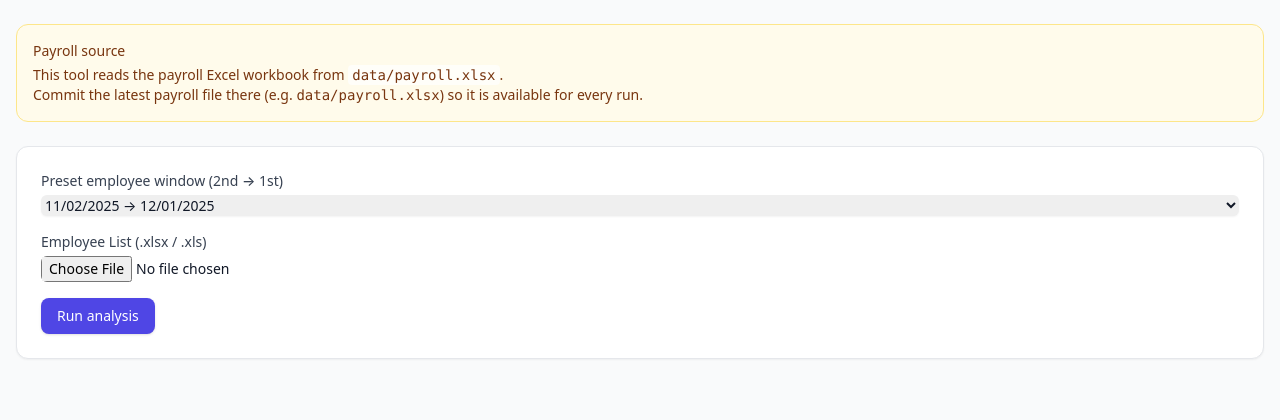
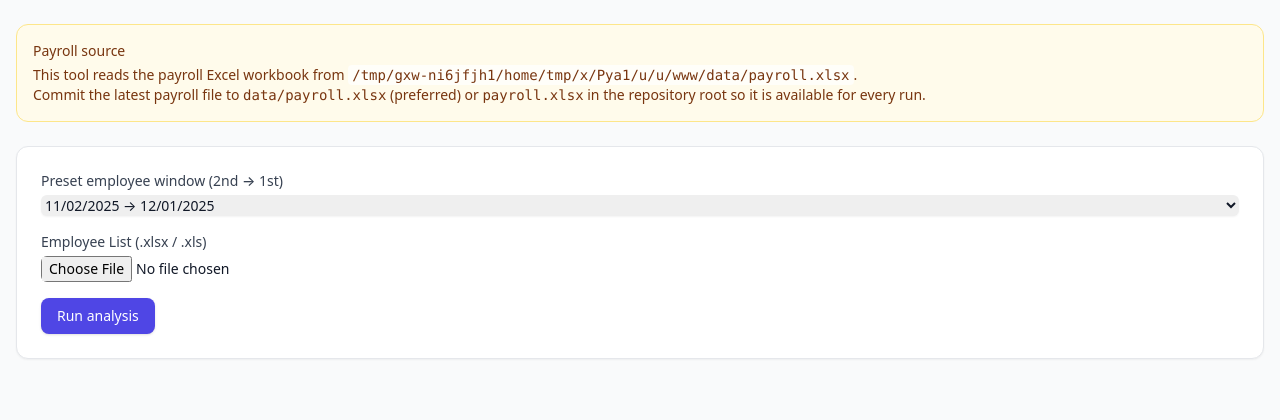
Before and after one commit to JBiddlecome/GoLive_Staffing, a FastAPI app: page /health-benefits in a window 1280 px wide. Shown: the part 221-641 px from the top of the page. Run offline with FastAPI, Linux system fonts and the light colour scheme; some libraries are stand-ins or nearby versions.

Commit message:
Improve payroll workbook discovery

```diff
--- a/apps/health_benefits/views.py
+++ b/apps/health_benefits/views.py
@@ -13,7 +13,15 @@ from fastapi.templating import Jinja2Templates
 templates = Jinja2Templates(directory="templates")
 router = APIRouter()
 
-PAYROLL_SOURCE = Path("data/payroll.xlsx")
+BASE_DIR = Path(__file__).resolve().parents[2]
+PAYROLL_SEARCH_PATHS = [BASE_DIR / "data" / "payroll.xlsx", BASE_DIR / "payroll.xlsx"]
+
+
+def _resolve_payroll_source() -> Path:
+    for candidate in PAYROLL_SEARCH_PATHS:
+        if candidate.exists():
+            return candidate
+    return PAYROLL_SEARCH_PATHS[0]
 
 
 def normalize_columns(df: pd.DataFrame) -> pd.DataFrame:
@@ -107,12 +115,13 @@ def _build_context(
     allowed_labels = {preset["value"] for preset in presets}
     default_label = _default_preset_label(presets)
     chosen_label = selected_label if selected_label in allowed_labels else default_label
+    payroll_path = _resolve_payroll_source()
 
     context: Dict[str, object] = {
         "request": request,
         "presets": presets,
         "selected_preset": chosen_label,
-        "payroll_path": str(PAYROLL_SOURCE),
+        "payroll_path": str(payroll_path),
         "error": error,
         "info": info,
         "message": message,
@@ -351,13 +360,15 @@ async def analyze(
     payroll_end_ts = pd.Timestamp(payroll_end)
     payroll_window = _format_window(payroll_start, payroll_end)
 
-    if not PAYROLL_SOURCE.exists():
+    payroll_source = _resolve_payroll_source()
+
+    if not payroll_source.exists():
         context = _build_context(
             request,
             selected_label=selected["value"],
             error=(
                 "Payroll workbook not found. Upload the payroll Excel file to the repository at "
-                f"{PAYROLL_SOURCE} so it can be reused."
+                f"{PAYROLL_SEARCH_PATHS[0]} (preferred) or {PAYROLL_SEARCH_PATHS[1]} so it can be reused."
             ),
             employee_preview=employee_preview,
             employee_window=employee_window,
@@ -366,7 +377,7 @@ async def analyze(
         return templates.TemplateResponse("apps/health_benefits.html", context, status_code=400)
 
     try:
-        payroll_df = pd.read_excel(PAYROLL_SOURCE, dtype=str)
+        payroll_df = pd.read_excel(payroll_source, dtype=str)
     except ValueError as exc:
         context = _build_context(
             request,
--- a/templates/apps/health_benefits.html
+++ b/templates/apps/health_benefits.html
@@ -15,7 +15,7 @@
   <div class="rounded-xl border border-amber-200 bg-amber-50 p-4 text-sm text-amber-900">
     <p class="font-medium">Payroll source</p>
     <p class="mt-1">This tool reads the payroll Excel workbook from <code class="bg-white/70 px-1 py-0.5 rounded">{{ payroll_path }}</code>.</p>
-    <p>Commit the latest payroll file there (e.g. <code>data/payroll.xlsx</code>) so it is available for every run.</p>
+    <p>Commit the latest payroll file to <code>data/payroll.xlsx</code> (preferred) or <code>payroll.xlsx</code> in the repository root so it is available for every run.</p>
   </div>
 
   <form class="space-y-4 rounded-xl border bg-white p-6 shadow-sm" method="post" action="/health-benefits/analyze" enctype="multipart/form-data">
```
